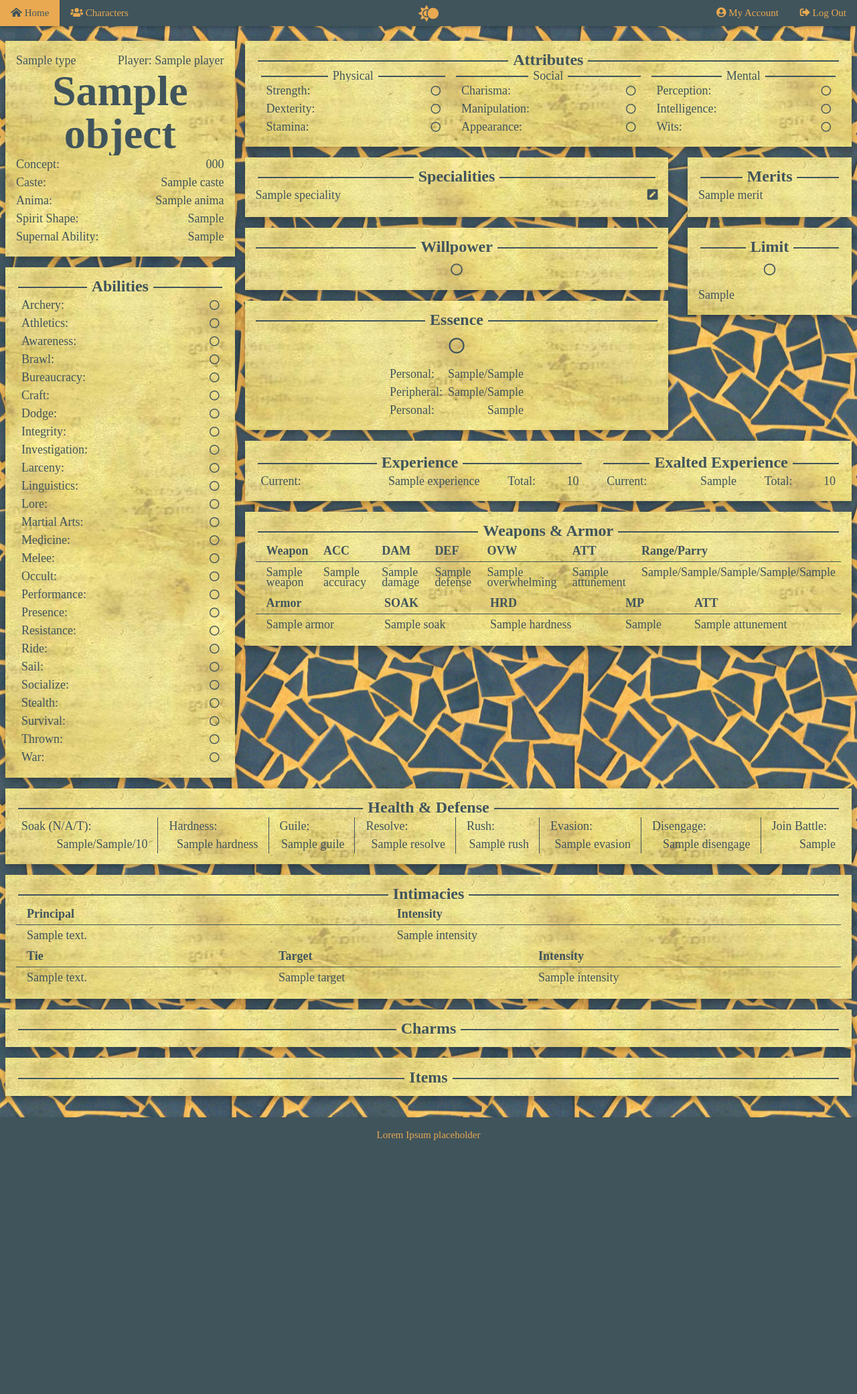
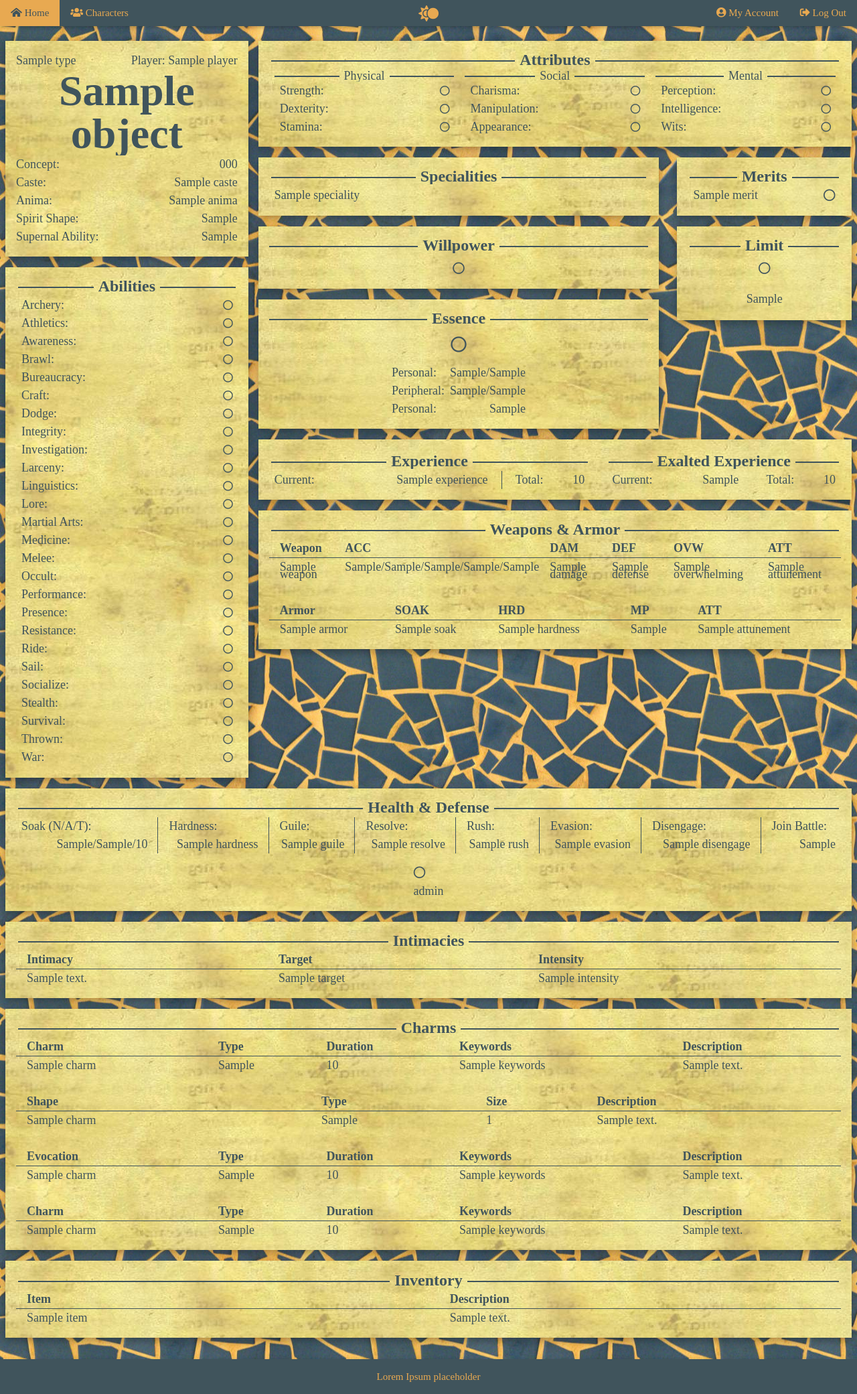
Before and after one commit to tcaxle/exalted, a Django app: template templates/characterDetail.html in a window 1280 px wide. Shown: the whole page at 67% size. Before the commit the page ends 1702 px from the top, so only its background shows below. Run offline with Django 3.2, Linux system fonts and the light colour scheme; the template is opened without the code that fills it: most values are stand-ins (such as "Sample title", 1, 10 or a date in 2020); some web fonts are replaced.

Commit message:
Big prog

```diff
--- a/app/admin.py
+++ b/app/admin.py
@@ -16,6 +16,7 @@
 admin.site.register(charmLunar)
 admin.site.register(charmLunarShape)
 admin.site.register(charmEvocation)
+admin.site.register(charmMartialArt)
 
 admin.site.register(merit)
 
--- a/exalted/settings.py
+++ b/exalted/settings.py
@@ -25,7 +25,7 @@
 # SECURITY WARNING: don't run with debug turned on in production!
 DEBUG = True
 
-ALLOWED_HOSTS = ["192.168.1.205", "localhost", "127.0.0.1"]
+ALLOWED_HOSTS = ["192.168.1.205", "localhost", "127.0.0.1", "tcaxle.ddns.net", "xle.sh"]
 
 
 # Application definition
--- a/templates/characterDetail.html
+++ b/templates/characterDetail.html
@@ -546,13 +546,12 @@
 		</p>
 		{% if object.specialitySet %}
 			{% for speciality in object.specialitySet %}
-				<p style="margin:0">
+				<p style="margin:0" class="w3-row-padding custom-hover-grey custom-hover-text-orange">
 					<span>{{ speciality }}</span>
-					<span class="w3-right custom-hover-text-orange"><i class="fas fa-pen-square"></i></span>
-				<p>
+				</p>
 			{% endfor %}
 		{% else %}
-			<p style="margin:0">No specialities found.<p>
+			<p style="margin:0">No specialities found.</p>
 		{% endif %}
 	</div>
 {% endblock %}
@@ -622,10 +621,22 @@
 		</p>
 		{% if object.meritSet %}
 			{% for merit in object.meritSet %}
-				<p style="margin:0">{{ merit }}<p>
+				<p style="margin:0" class="w3-row-padding custom-hover-grey custom-hover-text-orange w3-display-container">
+					<span>{{ merit }}</span>
+					<span class="w3-display-right">
+						{% for dot in merit.dotsDisplay %}
+							{% if dot %}
+								<i class="fas fa-circle"></i>
+							{% else %}
+								<i class="far fa-circle"></i>
+							{% endif %}
+						{% endfor %}
+						&thinsp;
+					</span>
+				</p>
 			{% endfor %}
 		{% else %}
-			<p style="margin:0">No merits found.<p>
+			<p>No merits found.</p>
 		{% endif %}
 	</div>
 {% endblock %}
@@ -646,7 +657,9 @@
 				{% endfor %}
 			</span>
 		</p>
-		{{ object.limitTrigger }}
+		<p class="w3-center">
+			{{ object.limitTrigger }}
+		</p>
 	</div>
 {% endblock %}
 
@@ -700,7 +713,7 @@
 		<p style="margin:3px" class="fancy w3-center  w3-xlarge">
 			<span class="w3-center"><b>Weapons & Armor</b></span>
 		</p>
-		<table class="w3-table" style="line-height:15px">
+		<table class="w3-table" style="line-height:11px">
 			<tr class="w3-border-bottom custom-border-grey">
 				<th><b>Weapon</b></th>
 				<th>ACC</th>
@@ -708,29 +721,28 @@
 				<th>DEF</th>
 				<th>OVW</th>
 				<th>ATT</th>
-				<th>Range/Parry</th>
 			</tr>
 			{% if object.itemWeaponSet %}
 				{% for weapon in object.itemWeaponSet %}
 					<tr class="custom-hover-grey custom-hover-text-orange">
 						<td>{{ weapon.name }}</td>
+						{% if weapon.rangeClose %}
+							<td>{{ weapon.rangeClose }}/{{ weapon.rangeShort }}/{{ weapon.rangeMedium }}/{{ weapon.rangeLong }}/{{ weapon.rangeExtreme }}</td>
+						{% else %}
 						<td>{{ weapon.accuracy }}</td>
+						{% endif %}
 						<td>{{ weapon.damage }}</td>
 						<td>{{ weapon.defense }}</td>
 						<td>{{ weapon.overwhelming }}</td>
 						<td>{{ weapon.attunement }}</td>
-						{% if weapon.rangeClose %}
-							<td>{{ weapon.rangeClose }}/{{ weapon.rangeShort }}/{{ weapon.rangeMedium }}/{{ weapon.rangeLong }}/{{ weapon.rangeExtreme }}</td>
-						{% else %}
-							<td></td>
-						{% endif %}
 					</tr>
 				{% endfor %}
 			{% else %}
 					<tr><td>No weapons found.</td></tr>
 			{% endif %}
 		</table>
-		<table class="w3-table" style="line-height:15px">
+		<br>
+		<table class="w3-table" style="line-height:11px">
 			<tr class="w3-border-bottom custom-border-grey">
 				<th><b>Armor</b></th>
 				<th>SOAK</th>
@@ -808,6 +820,34 @@
 				<span class="w3-right">{{ object.joinBattle }}</span>
 			</div>
 		</div>
+		<div class="w3-display-container w3-margin-top">
+			<div class="w3-display-topmiddle">
+				<div class="w3-row">
+					{% for level,dot in object.healthDots %}
+						<div class="w3-cell">
+							<p style="margin:0">
+								{% if dot %}
+									&thinsp;
+									<i class="fas fa-circle"></i>
+									&thinsp;
+								{% else %}
+									&thinsp;
+									<i class="far fa-circle"></i>
+									&thinsp;
+								{% endif %}
+							</p>
+							<p style="margin:0; text-align:center;">
+								&thinsp;
+								{{ level }}
+								&thinsp;
+							</p>
+						</div>
+					{% endfor %}
+				</div>
+			</div>
+			<br>
+			<br>
+		</div>
 	</div>
 {% endblock %}
 
@@ -816,30 +856,14 @@
 		<p style="margin:3px" class="fancy w3-center  w3-xlarge">
 			<span class="w3-center"><b>Intimacies</b></span>
 		</p>
-		<table class="w3-table" style="line-height:15px">
+		<table class="w3-table" style="line-height:11px">
 			<tr class="w3-border-bottom custom-border-grey">
-				<th>Principal</th>
-				<th>Intensity</th>
-			</tr>
-			{% if object.intimacyPrincipal_set.all %}
-				{% for tie in object.intimacyPrincipal_set.all %}
-					<tr class="custom-hover-grey custom-hover-text-orange">
-						<td>{{ tie.description }}</td>
-						<td>{{ tie.intensity }}</td>
-					</tr>
-				{% endfor %}
-			{% else %}
-					<tr><td>No principals found.</td></tr>
-			{% endif %}
-		</table>
-		<table class="w3-table" style="line-height:15px">
-			<tr class="w3-border-bottom custom-border-grey">
-				<th>Tie</th>
+				<th>Intimacy</th>
 				<th>Target</th>
 				<th>Intensity</th>
 			</tr>
-			{% if object.intimacyTie_set.all %}
-				{% for tie in object.intimacyTie_set.all %}
+			{% if object.intimacy_set.all %}
+				{% for tie in object.intimacy_set.all %}
 					<tr class="custom-hover-grey custom-hover-text-orange">
 						<td>{{ tie.description }}</td>
 						<td>{{ tie.target }}</td>
@@ -847,7 +871,7 @@
 					</tr>
 				{% endfor %}
 			{% else %}
-					<tr><td>No ties found.</td></tr>
+					<tr><td>No intimacies found.</td></tr>
 			{% endif %}
 		</table>
 	</div>
@@ -858,13 +882,112 @@
 		<p style="margin:3px" class="fancy w3-center  w3-xlarge">
 			<span class="w3-center"><b>Charms</b></span>
 		</p>
+		<table class="w3-table" style="line-height:11px">
+			<tr class="w3-border-bottom custom-border-grey">
+				<th>Charm</th>
+				<th>Type</th>
+				<th>Duration</th>
+				<th>Keywords</th>
+				<th>Description</th>
+			</tr>
+			{% if object.charmSet %}
+				{% for charm in object.charmSet %}
+					<tr class="custom-hover-grey custom-hover-text-orange">
+						<td>{{ charm.name }}</td>
+						<td>{{ charm.charmType }}</td>
+						<td>{{ charm.duration }}</td>
+						<td>{{ charm.keywords }}</td>
+						<td>{{ charm.description }}</td>
+					</tr>
+				{% endfor %}
+			{% else %}
+				<tr><td>No charms found.</td><tr>
+			{% endif %}
+		</table>
+		{% if object.lunarShapeSet %}
+			<br>
+			<table class="w3-table" style="line-height:11px">
+				<tr class="w3-border-bottom custom-border-grey">
+					<th>Shape</th>
+					<th>Type</th>
+					<th>Size</th>
+					<th>Description</th>
+				</tr>
+					{% for charm in object.lunarShapeSet %}
+						<tr class="custom-hover-grey custom-hover-text-orange">
+							<td>{{ charm.name }}</td>
+							<td>{{ charm.shapeType }}</td>
+							<td>{{ charm.size }}</td>
+							<td>{{ charm.description }}</td>
+						</tr>
+					{% endfor %}
+			</table>
+		{% endif %}
+		{% if object.evocationSet %}
+			<br>
+			<table class="w3-table" style="line-height:11px">
+				<tr class="w3-border-bottom custom-border-grey">
+					<th>Evocation</th>
+					<th>Type</th>
+					<th>Duration</th>
+					<th>Keywords</th>
+					<th>Description</th>
+				</tr>
+					{% for charm in object.evocationSet %}
+						<tr class="custom-hover-grey custom-hover-text-orange">
+							<td>{{ charm.name }}</td>
+							<td>{{ charm.charmType }}</td>
+							<td>{{ charm.duration }}</td>
+							<td>{{ charm.keywords }}</td>
+							<td>{{ charm.description }}</td>
+						</tr>
+					{% endfor %}
+			</table>
+		{% endif %}
+		{% if object.martialArtSet %}
+			<br>
+			<table class="w3-table" style="line-height:11px">
+				<tr class="w3-border-bottom custom-border-grey">
+					<th>Charm</th>
+					<th>Type</th>
+					<th>Duration</th>
+					<th>Keywords</th>
+					<th>Description</th>
+				</tr>
+					{% for charm in object.martialArtSet %}
+						<tr class="custom-hover-grey custom-hover-text-orange">
+							<td>{{ charm.name }}</td>
+							<td>{{ charm.charmType }}</td>
+							<td>{{ charm.duration }}</td>
+							<td>{{ charm.keywords }}</td>
+							<td>{{ charm.description }}</td>
+						</tr>
+					{% endfor %}
+			</table>
+		{% endif %}
 	</div>
 {% endblock %}
 
 {% block items %}
 	<div class="w3-large w3-margin-bottom w3-margin-top">
 		<p style="margin:3px" class="fancy w3-center  w3-xlarge">
-			<span class="w3-center"><b>Items</b></span>
+			<span class="w3-center"><b>Inventory</b></span>
 		</p>
+		<table class="w3-table" style="line-height:11px">
+			<tr class="w3-border-bottom custom-border-grey">
+				<th>Item</th>
+				<th>Description</th>
+			</tr>
+			{% if object.itemSet %}
+				{% for item in object.itemSet %}
+					<tr class="custom-hover-grey custom-hover-text-orange">
+						<td>{{ item.name }}</td>
+						<td>{{ item.description }}</td>
+					</tr>
+				{% endfor %}
+			{% else %}
+				<tr><td>No items found.</td><tr>
+			{% endif %}
+		</table>
 	</div>
 {% endblock %}
```
Also changed, not shown: app/models.py (+41 -7 lines), app/migrations/0001_initial.py, app/migrations/0002_auto_20200415_2109.py (added), app/migrations/0002_characterexaltbase_motescommitted.py (deleted), app/migrations/0003_auto_20200415_1929.py (deleted).
